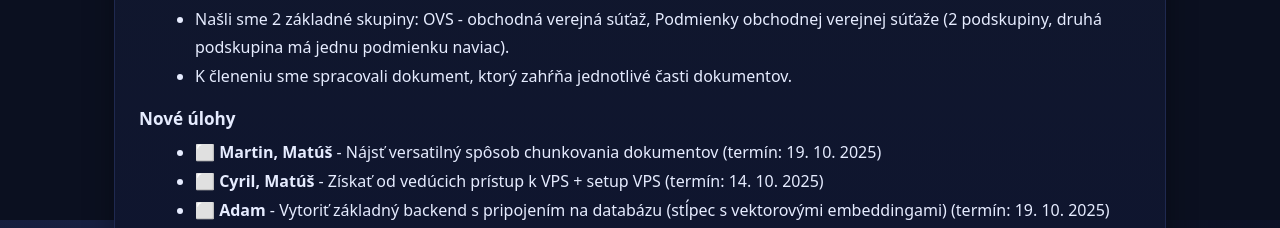
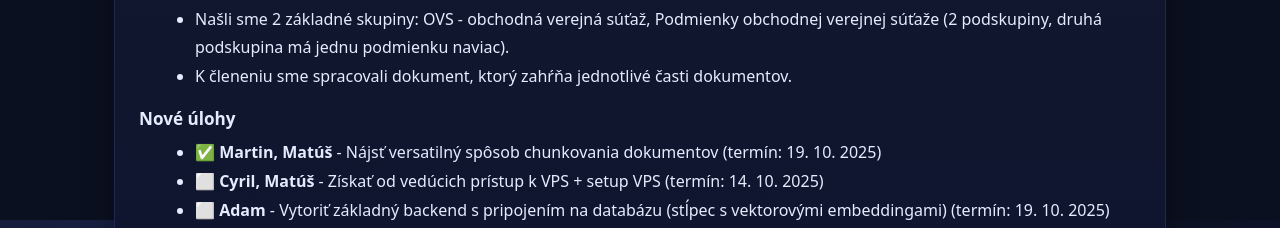
Before and after one commit to EkonC/tp-dda-www, a React (Vite) app: page /#/minutes in a window 1280 px wide. Shown: the part 1380-1608 px from the top of the page. Built offline with nearby package versions, Linux system fonts and the light colour scheme.

Commit message:
Update task status to 'done' for document chunking in meetings.js

```diff
--- a/src/content/meetings.js
+++ b/src/content/meetings.js
@@ -95,7 +95,7 @@ const MEETINGS = [
             "K členeniu sme spracovali dokument, ktorý zahŕňa jednotlivé časti dokumentov.",
         ],
         actions: [
-            { task: "Nájsť versatilný spôsob chunkovania dokumentov", owner: "Martin, Matúš", due: "2025-10-19", status: "open" },
+            { task: "Nájsť versatilný spôsob chunkovania dokumentov", owner: "Martin, Matúš", due: "2025-10-19", status: "done" },
             { task: "Získať od vedúcich prístup k VPS + setup VPS", owner: "Cyril, Matúš", due: "2025-10-14", status: "open" },
             { task: "Vytoriť základný backend s pripojením na databázu (stĺpec s vektorovými embeddingami)", owner: "Adam", due: "2025-10-19", status: "open" },
             { task: "Otestovať spôsoby chunkovania dokumentov.", owner: "Matúš", due: "2025-10-26", status: "open" },
```
